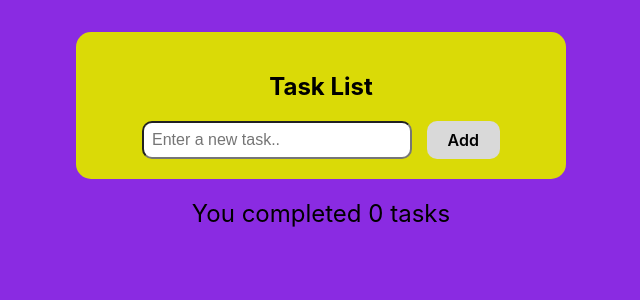
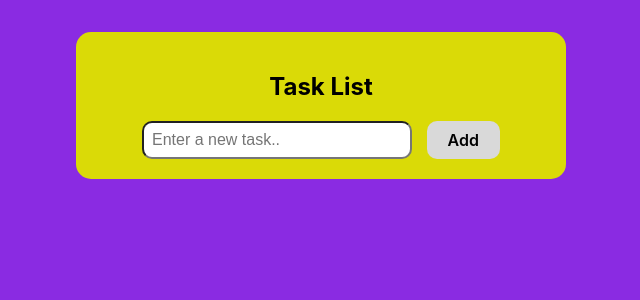
Before and after one commit to ArtemMyzrov/todo2, a React (Create React App) app: page / in a window 1280 px wide. Shown: the top 300 px of the page, without its empty margins (319-959 px from the left). Built offline with nearby package versions, Linux system fonts and the light colour scheme.

Commit message:
fix: fix compled task

```diff
--- a/src/App.js
+++ b/src/App.js
@@ -65,7 +65,13 @@ function App() {
           delTask={deleteTask}
         />
       </div>
-      <h2 className="title-compled">{`You completed ${taskIsDone} ${countCompledTask}`}</h2>
+      {taskIsDone === 0 ? (
+        ''
+      ) : (
+        <h2 className="title-compled">
+          You completed {taskIsDone} {countCompledTask}
+        </h2>
+      )}
     </div>
   )
 }
```
